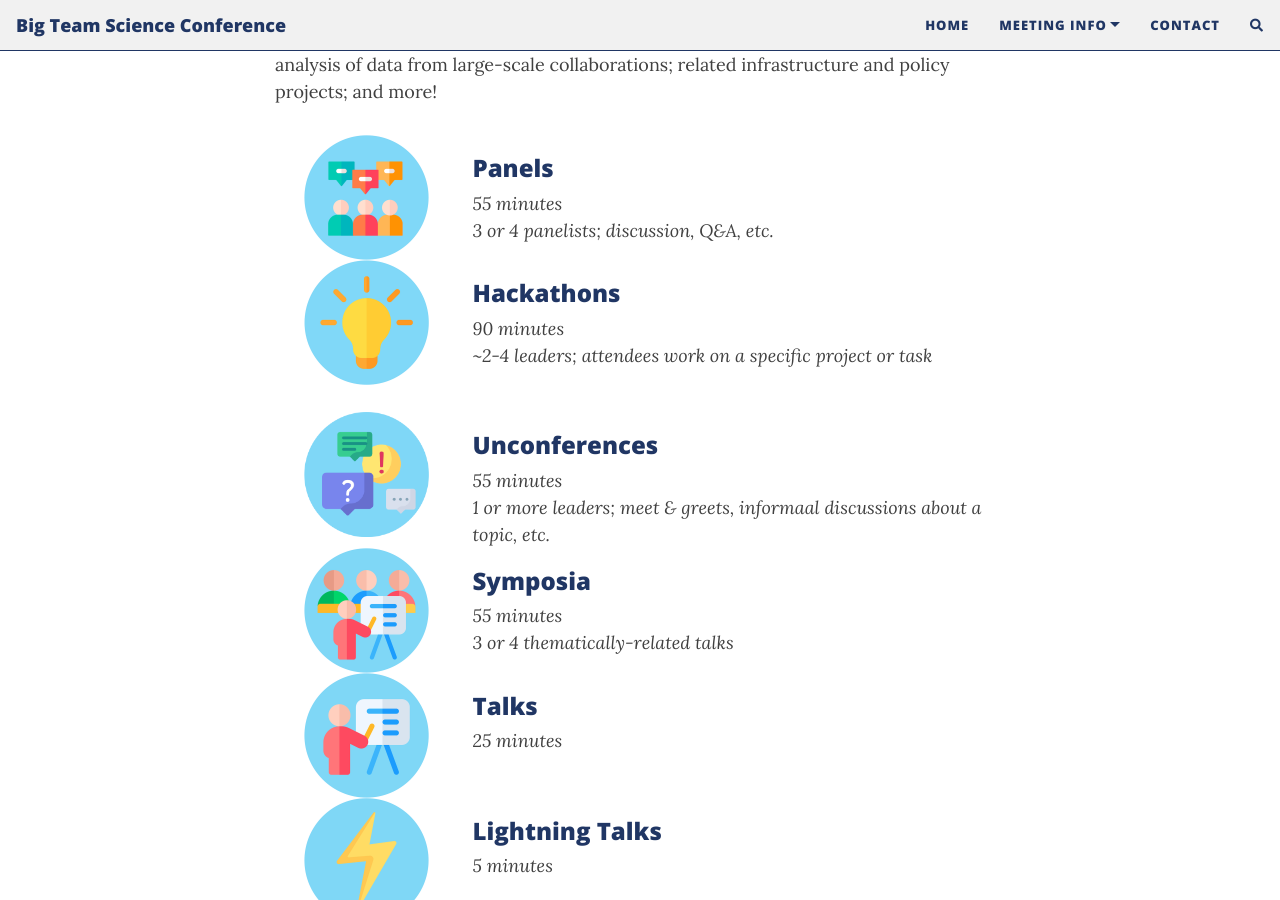
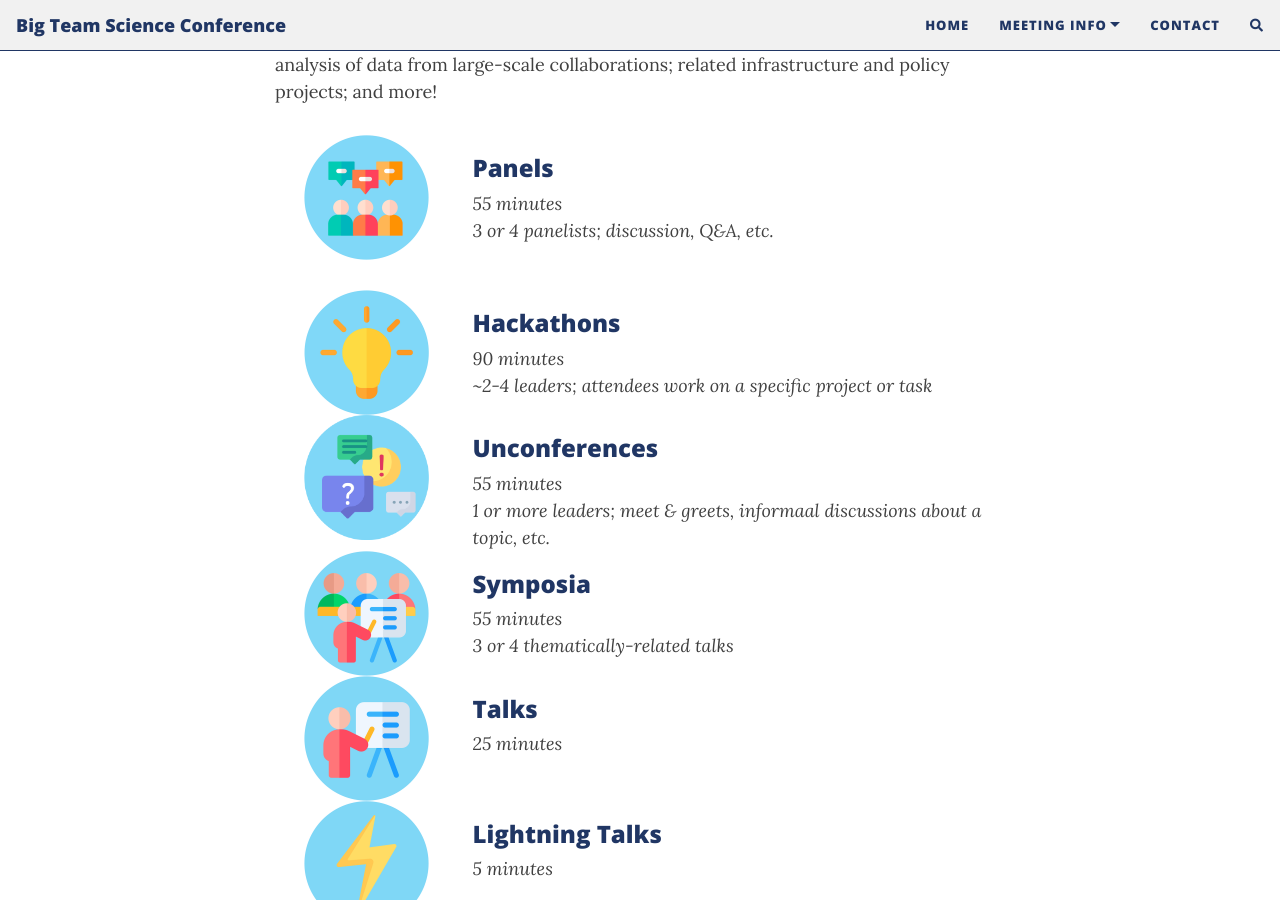
Before and after one commit to bigteamscienceconference/bigteamscienceconference.github.io, a Jekyll site: the page built from submissions.md, in a window 1280 px wide and 900 px high, scrolled down 670 px. Built offline with Jekyll 4.4.1, drawn with Linux system fonts in a browser that asks for light colours; nearby versions of some CDN libraries; comment, search, counter and statistics services are not loaded.

Commit message:
Update submissions.md

```diff
--- a/submissions.md
+++ b/submissions.md
@@ -31,9 +31,13 @@ The conference will feature symposia, panel sessions, hackathons, talks, and unc
       </div>
     </div>
     <div class="row justify-content-around">
+      <div class="col-sm-12">
+        <p>   </p>
+      </div>
+    </div>
+    <div class="row justify-content-around">
       <div class="col-sm-3" align="center">
         <img src="/assets/img/hackathon.png" alt="hackathon" width="125" height="125"><br>
-        <br>
       </div>
       <div class="col-sm-9" align="left">
         <h3>Hackathons</h3>
```
